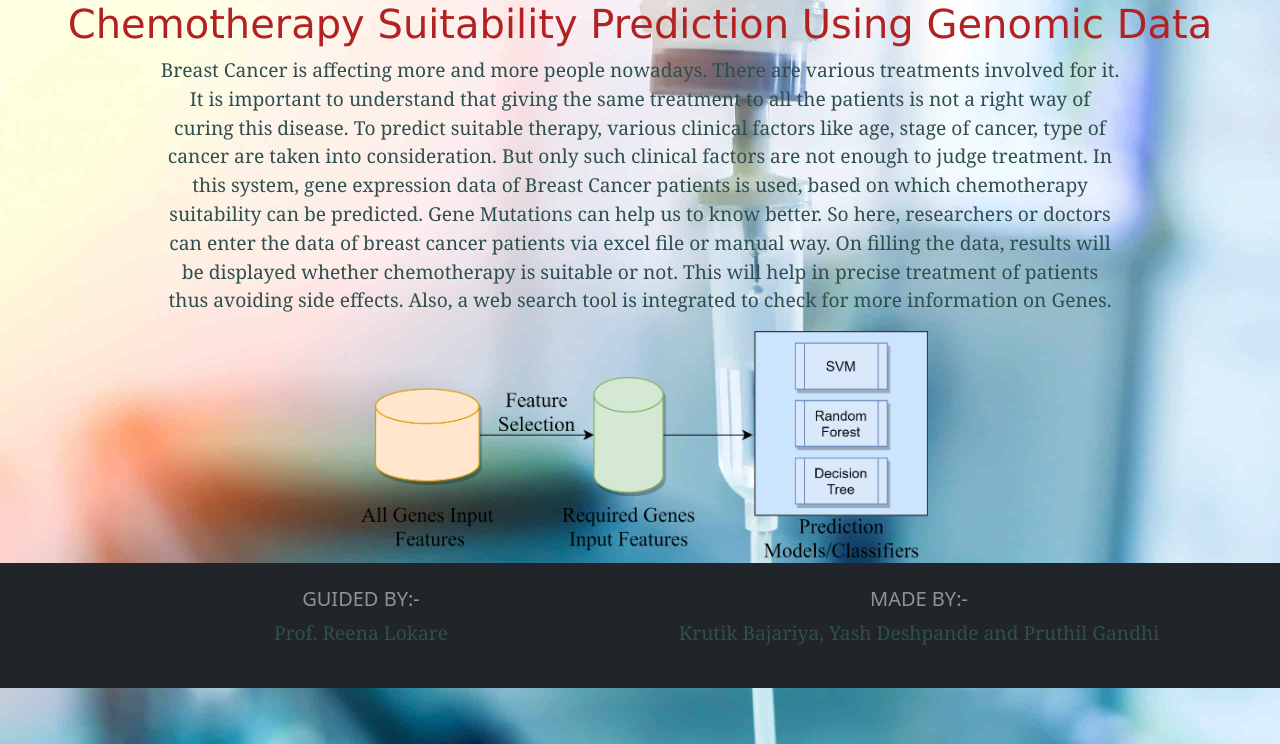
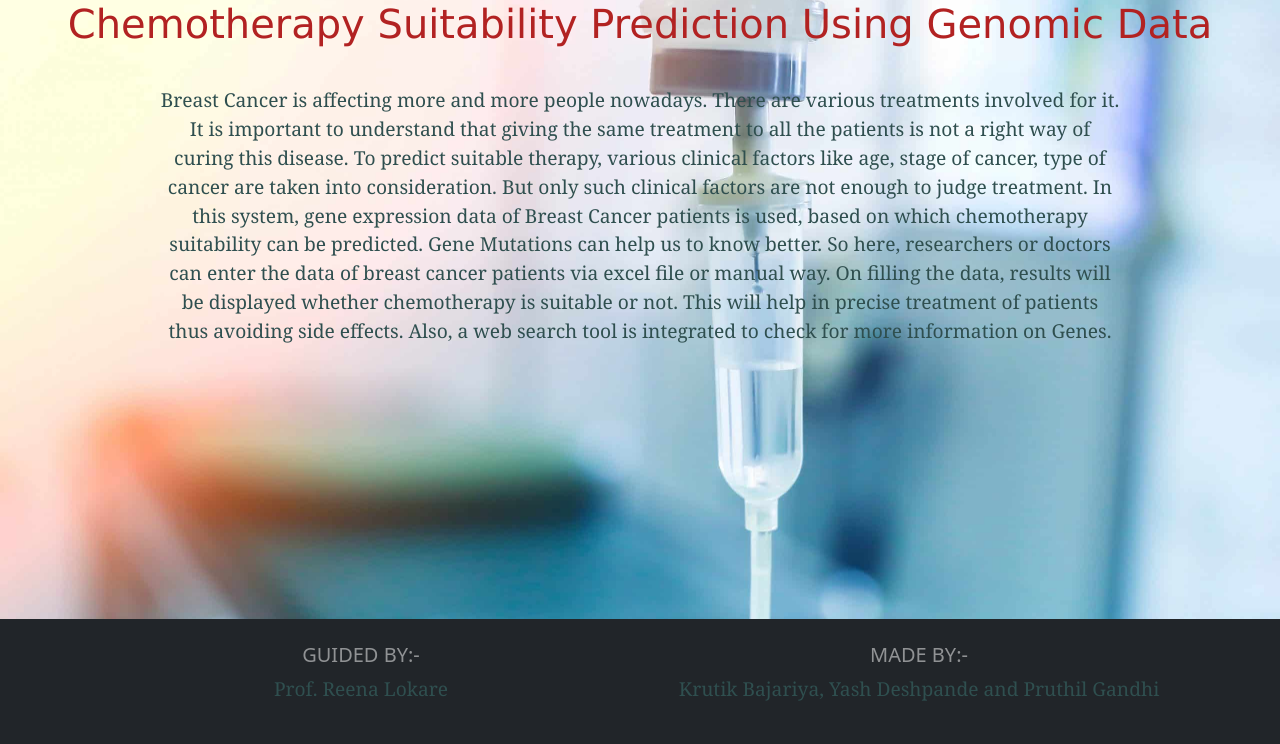
Before and after one commit to bajariyakrutik/chemotherapy_suitability_prediction, a Flask app: page / in a window 1280 px wide. Shown: the part 56-800 px from the top of the page. Run offline with Flask 2, Linux system fonts and the light colour scheme; parts of the project's set-up code (start-up, migrations or seed data) failed here and were passed over.

Commit message:
Homepage Changes

```diff
--- a/templates/home.html
+++ b/templates/home.html
@@ -2,13 +2,13 @@
 
 {% block content %}
 <h1 class="text-center">Chemotherapy Suitability Prediction Using Genomic Data</h1>
-<div class="text-center center">
+<div class="text-center center" style="margin-top: 3%;">
   <p>
     Breast Cancer is affecting more and more people nowadays. There are various treatments involved for it. It is important to understand that giving the same treatment to all the patients is not a right way of curing this disease. To predict suitable therapy, various clinical factors like age, stage of cancer, type of cancer are taken into consideration. But only such clinical factors are not enough to judge treatment. In this system, gene expression data of Breast Cancer patients is used, based on which chemotherapy suitability can be predicted. Gene Mutations can help us to know better. So here, researchers or doctors can enter the data of breast cancer patients via excel file or manual way. On filling the data, results will be displayed whether chemotherapy is suitable or not. This will help in precise treatment of patients thus avoiding side effects. Also, a web search tool is integrated to check for more information on Genes.
   </p>
-  <img src="{{ url_for('static', filename='img/Block Diagram.png') }}" alt="Block Diagram" width="60%">
+  <!-- <img src="{{ url_for('static', filename='img/Block Diagram.png') }}" alt="Block Diagram" width="60%"> -->
 </div>
-<footer class="bg-dark text-lg-start">
+<footer class="bg-dark text-lg-start fixed-bottom">
   <div class="container p-4">
     <div class="row">
       <div class="col-lg-6 col-md-12 mb-4 mb-md-0">
```
